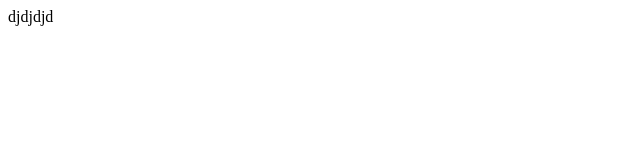
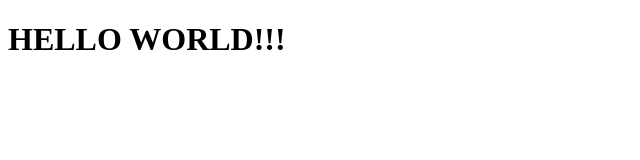
Before and after one commit to nicola-felice/htmlcss-hello, a plain HTML site: page index.html in a window 1280 px wide. Shown: the whole page, without its empty margins (0-640 px from the left). Drawn offline with Linux system fonts and the light colour scheme.

Commit message:
hello world added

```diff
--- a/index.html
+++ b/index.html
@@ -7,11 +7,6 @@
     <title>Document</title>
 </head>
 <body>
-
-
-
-
-
-    djdjdjd
+    <h1>HELLO WORLD!!!</h1>
 </body>
 </html>
```
